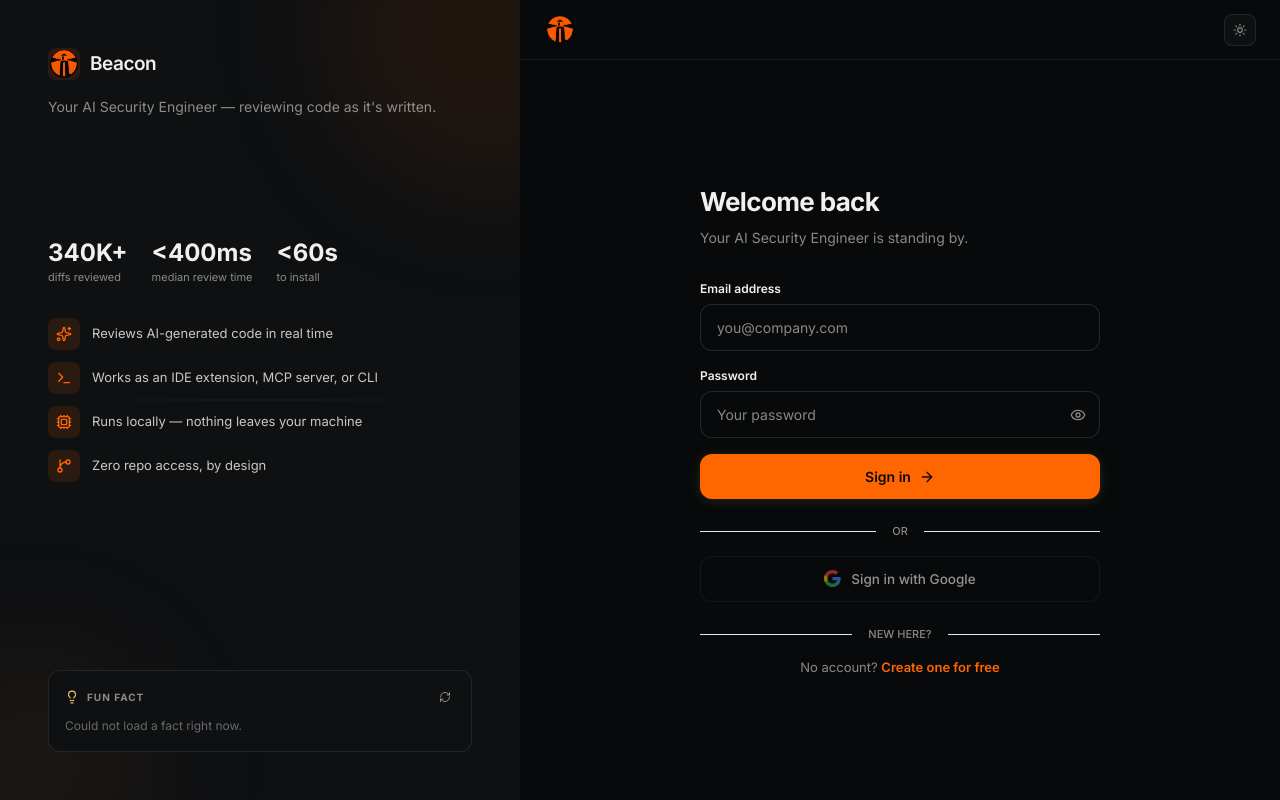
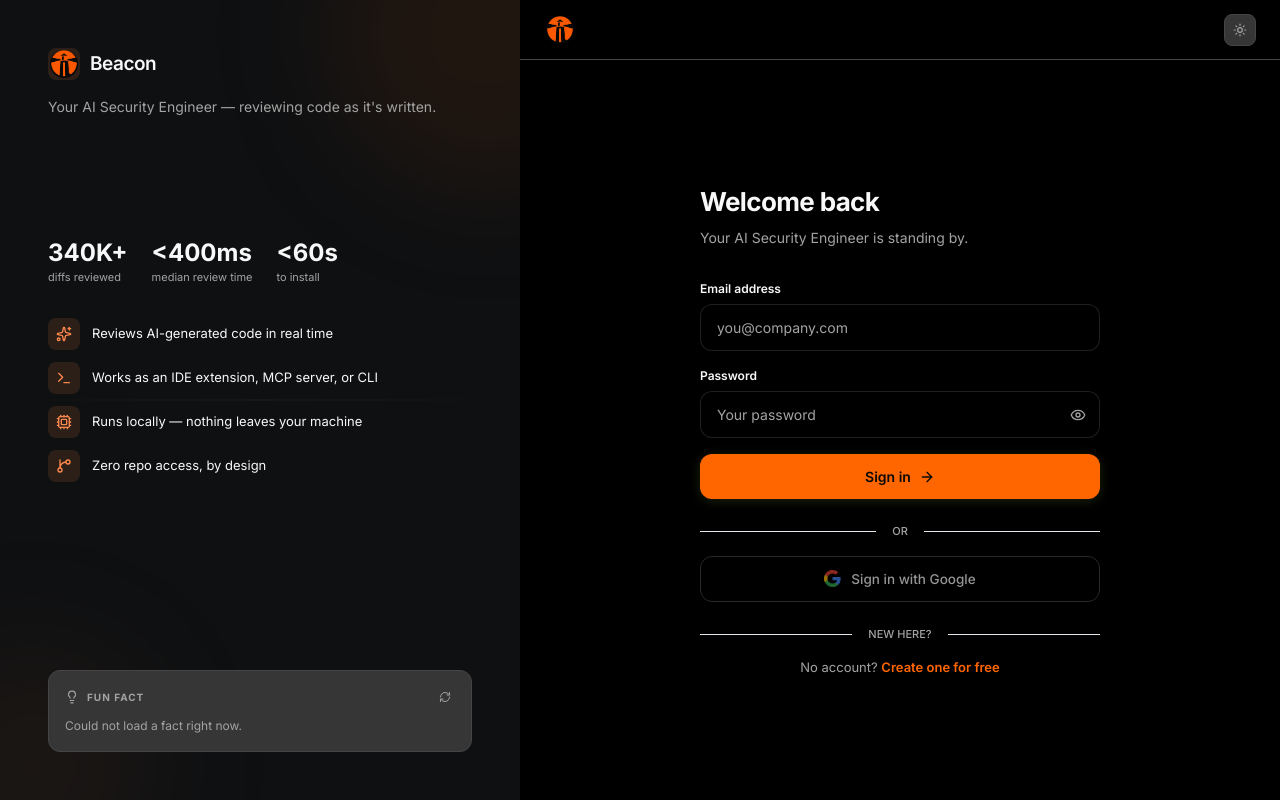
Before and after one commit to aryanpachori/Beacon, a Next.js app in the folder frontend/: page /login in a window 1280 px wide. Built offline with nearby package versions, Linux system fonts and the light colour scheme; no server answers.

Commit message:
color theme

```diff
--- a/frontend/src/app/(dashboard)/dependency-tracker/page.tsx
+++ b/frontend/src/app/(dashboard)/dependency-tracker/page.tsx
@@ -128,7 +128,7 @@
         ) : repos.length === 0 ? (
           <LockedCard label="repo monitoring" />
         ) : (
-          <div className="grid grid-cols-1 gap-3 sm:grid-cols-2 lg:grid-cols-3">
+          <div className="flex flex-col gap-3">
             {repos.map((repo) => (
               <RepoCard key={repo.id} repo={repo} />
             ))}
--- a/frontend/src/app/globals.css
+++ b/frontend/src/app/globals.css
@@ -3,89 +3,95 @@
 @tailwind utilities;
 
 /* ═══════════════════════════════════════════════════════
-   Beacon design tokens — Dark with orange accent
-   Matches the landing page: #08090a bg, #f2f0ed text,
-   #ff6600 accent. One cohesive brand across the platform.
+   Beacon design tokens — colorhunt.co/palette/363636dc2f2fff894cf8f8f8
+   Black background everywhere. #363636 cards. #F8F8F8 text.
+   #FF894C is the ONLY accent (CTAs, active nav, logo).
+   #DC2F2F is reserved exclusively for critical/danger severity.
    ═══════════════════════════════════════════════════════ */
 :root {
   color-scheme: dark;
 
-  --dl-blue:        #ff6600;
-  --dl-blue-light:  #ff8533;
-  --dl-blue-dark:   #e55c00;
-  --dl-blue-pale:   rgba(255, 102, 0, 0.12);
-  --dl-aurora:      #ff8533;
+  /* Single accent — CTAs, active nav, logo only. Never charts/icons/decoration. */
+  --dl-blue:        #ff894c;
+  --dl-blue-light:  #ffa06b;
+  --dl-blue-dark:   #e5713a;
+  --dl-blue-pale:   rgba(255, 137, 76, 0.12);
+  --dl-aurora:      #ff894c;
 
-  --dl-bg:      #08090a;
-  --dl-surface: #0e1012;
-  --dl-border:  rgba(255, 255, 255, 0.09);
-  --dl-muted:   rgba(242, 240, 237, 0.55);
-  --dl-text:    #f2f0ed;
-  --dl-navy:    #f2f0ed;
+  /* Strict grayscale surface system — black bg, one card tone */
+  --dl-bg:      #000000;
+  --dl-surface: #363636;
+  --dl-border:  #454545;
+  --dl-muted:   #a3a3a3;
+  --dl-text:    #f8f8f8;
+  --dl-navy:    #f8f8f8;
+  --dl-chip-bg: rgba(255, 255, 255, 0.06);
 
-  --dl-healthy:  #6fd39a;
-  --dl-watch:    #f0c060;
-  --dl-risk:     #f2965c;
-  --dl-critical: #f2705c;
-  --dl-danger:   #f2705c;
-  --dl-warning:  #f0c060;
-  --dl-success:  #6fd39a;
+  /* Severity — reserved exclusively for real finding/health status */
+  --dl-healthy:  #f8f8f8;
+  --dl-watch:    #a3a3a3;
+  --dl-risk:     #ff894c;
+  --dl-critical: #dc2f2f;
+  --dl-danger:   #dc2f2f;
+  --dl-warning:  #ff894c;
+  --dl-success:  #f8f8f8;
 
-  --dl-teal:        #ff6600;
-  --dl-page:        #08090a;
-  --dl-card:        #111315;
-  --dl-cream:       #0e1012;
-  --dl-nav:         #08090a;
-  --dl-forest:      rgba(242, 240, 237, 0.82);
-  --dl-hint:        rgba(242, 240, 237, 0.4);
-  --dl-sage:        rgba(242, 240, 237, 0.4);
+  --dl-teal:        #ff894c;
+  --dl-page:        #000000;
+  --dl-card:        #363636;
+  --dl-cream:       #363636;
+  --dl-nav:         #000000;
+  --dl-forest:      #f8f8f8;
+  --dl-hint:        #a3a3a3;
+  --dl-sage:        #a3a3a3;
   --dl-sage-light:  rgba(255, 255, 255, 0.06);
-  --dl-border-mid:  rgba(255, 255, 255, 0.09);
-  --dl-m-border:    rgba(255, 255, 255, 0.09);
-  --dl-m-text:      #f2f0ed;
-  --dl-m-muted:     rgba(242, 240, 237, 0.55);
-  --dl-m-healthy:   #6fd39a;
-  --dl-m-watch:     #f0c060;
-  --dl-m-risk:      #f2965c;
-  --dl-m-critical:  #f2705c;
-  --dl-chart-grid:  rgba(255, 255, 255, 0.05);
+  --dl-border-mid:  #454545;
+  --dl-m-border:    #454545;
+  --dl-m-text:      #f8f8f8;
+  --dl-m-muted:     #a3a3a3;
+  --dl-m-healthy:   #f8f8f8;
+  --dl-m-watch:     #a3a3a3;
+  --dl-m-risk:      #ff894c;
+  --dl-m-critical:  #dc2f2f;
+  --dl-chart-grid:  #262626;
 }
 
 /* Dark mode — identical to :root since the platform is now dark-first */
 .dark {
   color-scheme: dark;
-  --dl-bg:         #08090a;
-  --dl-surface:    #0e1012;
-  --dl-border:     rgba(255, 255, 255, 0.09);
-  --dl-muted:      rgba(242, 240, 237, 0.55);
-  --dl-text:       #f2f0ed;
-  --dl-chart-grid: rgba(255, 255, 255, 0.05);
-  --dl-navy:       #f2f0ed;
+  --dl-bg:         #000000;
+  --dl-surface:    #363636;
+  --dl-border:     #454545;
+  --dl-muted:      #a3a3a3;
+  --dl-text:       #f8f8f8;
+  --dl-chart-grid: #262626;
+  --dl-navy:       #f8f8f8;
+  --dl-chip-bg:    rgba(255, 255, 255, 0.06);
 
-  --dl-blue:       #ff6600;
-  --dl-blue-light: #ff8533;
-  --dl-blue-dark:  #e55c00;
-  --dl-blue-pale:  rgba(255, 102, 0, 0.12);
-  --dl-aurora:     #ff8533;
+  --dl-blue:       #ff894c;
+  --dl-blue-light: #ffa06b;
+  --dl-blue-dark:  #e5713a;
+  --dl-blue-pale:  rgba(255, 137, 76, 0.12);
+  --dl-aurora:     #ff894c;
 
-  --dl-page:       #08090a;
-  --dl-card:       #111315;
-  --dl-nav:        #08090a;
-  --dl-forest:     rgba(242, 240, 237, 0.82);
-  --dl-hint:       rgba(242, 240, 237, 0.4);
-  --dl-sage:       rgba(242, 240, 237, 0.4);
+  --dl-page:       #000000;
+  --dl-card:       #363636;
+  --dl-nav:        #000000;
+  --dl-forest:     #f8f8f8;
+  --dl-hint:       #a3a3a3;
+  --dl-sage:       #a3a3a3;
   --dl-sage-light: rgba(255, 255, 255, 0.06);
-  --dl-border-mid: rgba(255, 255, 255, 0.09);
-  --dl-m-border:   rgba(255, 255, 255, 0.09);
-  --dl-m-text:     #f2f0ed;
-  --dl-m-muted:    rgba(242, 240, 237, 0.55);
-  --dl-cream:      #0e1012;
-  --dl-teal:       #ff6600;
+  --dl-border-mid: #454545;
+  --dl-m-border:   #454545;
+  --dl-m-text:     #f8f8f8;
+  --dl-m-muted:    #a3a3a3;
+  --dl-cream:      #363636;
+  --dl-teal:       #ff894c;
 
-  --dl-healthy:  #6fd39a;
-  --dl-watch:    #f0c060;
-  --dl-risk:     #f2965c;
-  --dl-critical: #f2705c;
+  --dl-healthy:  #f8f8f8;
+  --dl-watch:    #a3a3a3;
+  --dl-risk:     #ff894c;
+  --dl-critical: #dc2f2f;
 }
 
 /* Site shell — inherits :root dark tokens, no overrides needed */
@@ -176,49 +182,36 @@
 
   /* ── Cards ── */
   .dash-card {
-    background: var(--dl-bg);
+    background: var(--dl-surface);
     border: 1px solid var(--dl-border);
-    border-radius: 13px;
-    padding: 15px;
-    transition: box-shadow 0.25s ease, border-color 0.25s ease, transform 0.25s ease;
+    border-radius: 12px;
+    padding: 16px;
+    transition: box-shadow 0.2s ease, border-color 0.2s ease;
   }
   .dash-card:hover {
-    box-shadow: 0 12px 32px rgba(0,0,0,0.3), 0 0 0 1px rgba(255,102,0,0.12);
-    border-color: rgba(255,102,0,0.28);
-    transform: translateY(-1px);
+    border-color: #333338;
   }
 
   .dl-card {
-    @apply rounded-[13px] border border-dl-border bg-dl-bg p-4;
-    transition: box-shadow 0.25s ease, border-color 0.25s ease, transform 0.25s ease;
+    @apply rounded-xl border border-dl-border bg-dl-surface p-4;
+    transition: box-shadow 0.2s ease, border-color 0.2s ease;
   }
   .dl-card:hover {
-    box-shadow: 0 12px 32px rgba(0,0,0,0.3), 0 0 0 1px rgba(255,102,0,0.12);
-    border-color: rgba(255,102,0,0.28);
-    transform: translateY(-1px);
+    border-color: #333338;
   }
 
   /* Insight / stat card */
   .insight-card {
-    background: var(--dl-bg);
+    background: var(--dl-surface);
     border: 1px solid var(--dl-border);
     border-radius: 12px;
-    padding: 15px 16px;
-    transition: box-shadow 0.2s ease, border-color 0.2s ease, transform 0.2s ease;
+    padding: 16px;
+    transition: box-shadow 0.2s ease, border-color 0.2s ease;
     position: relative;
     overflow: hidden;
   }
-  .insight-card::before {
-    content: '';
-    position: absolute;
-    inset: 0;
-    background: linear-gradient(135deg, rgba(255,102,0,0.04) 0%, transparent 60%);
-    pointer-events: none;
-  }
   .insight-card:hover {
-    box-shadow: 0 8px 30px rgba(255,102,0,0.12), 0 2px 8px rgba(0,0,0,0.15);
-    border-color: rgba(255,102,0,0.35);
-    transform: translateY(-1px);
+    border-color: #333338;
   }
 
   /* ── Buttons ──
@@ -330,24 +323,24 @@
     white-space: nowrap;
   }
   .tier-chip-healthy {
-    background: rgba(111,211,154,0.1);
-    color: #6fd39a;
-    border: 1px solid rgba(111,211,154,0.25);
+    background: rgba(255,255,255,0.06);
+    color: #f8f8f8;
+    border: 1px solid rgba(255,255,255,0.14);
   }
   .tier-chip-watch {
-    background: rgba(240,192,96,0.1);
-    color: #f0c060;
-    border: 1px solid rgba(240,192,96,0.25);
+    background: rgba(255,255,255,0.05);
+    color: #a3a3a3;
+    border: 1px solid rgba(255,255,255,0.1);
   }
   .tier-chip-risk {
-    background: rgba(242,150,92,0.1);
-    color: #f2965c;
-    border: 1px solid rgba(242,150,92,0.25);
+    background: rgba(255,137,76,0.1);
+    color: #ff894c;
+    border: 1px solid rgba(255,137,76,0.25);
   }
   .tier-chip-critical {
-    background: rgba(242,112,92,0.1);
-    color: #f2705c;
-    border: 1px solid rgba(242,112,92,0.25);
+    background: rgba(220,47,47,0.12);
+    color: #dc2f2f;
+    border: 1px solid rgba(220,47,47,0.3);
   }
 
   /* ── Progress bars ── */
@@ -374,15 +367,15 @@
   }
 
   .dash-panel {
-    @apply overflow-hidden rounded-xl border border-dl-border bg-dl-bg shadow-sm;
+    @apply overflow-hidden rounded-xl border border-dl-border bg-dl-surface shadow-sm;
   }
 
   .dash-stat-card {
-    @apply rounded-xl border border-dl-border bg-dl-bg p-3 transition-shadow hover:shadow-md;
+    @apply rounded-xl border border-dl-border bg-dl-surface p-3 transition-colors hover:border-[#333338];
   }
 
   .chart-tooltip {
-    @apply rounded-xl border border-dl-border bg-dl-bg px-3 py-2 shadow-xl;
+    @apply rounded-xl border border-dl-border bg-dl-surface px-3 py-2 shadow-xl;
   }
 
   /* ── Typography helpers ── */
--- /dev/null
+++ b/frontend/src/components/dashboard/AgentActivityHeatmap.tsx
@@ -0,0 +1,41 @@
+'use client'
+
+import Link from 'next/link'
+import { ArrowRight } from 'lucide-react'
+
+const WEEKS = 14
+const DAYS = 7
+
+export function AgentActivityHeatmap() {
+  return (
+    <div className="dl-card">
+      <div className="mb-3 flex items-center justify-between">
+        <div>
+          <h3 className="card-heading">Agent Activity</h3>
+          <p className="mt-0.5 text-[11px] text-dl-muted">CLI, MCP, and IDE scans over the last 14 weeks</p>
+        </div>
+        <Link href="/agent-activity" className="flex items-center gap-1 text-[11px] font-medium text-dl-blue hover:underline">
+          Connect <ArrowRight className="h-3 w-3" />
+        </Link>
+      </div>
+
+      <div className="flex gap-[3px] overflow-x-auto pb-1">
+        {Array.from({ length: WEEKS }).map((_, w) => (
+          <div key={w} className="flex flex-col gap-[3px]">
+            {Array.from({ length: DAYS }).map((_, d) => (
+              <div
+                key={d}
+                className="h-[11px] w-[11px] rounded-[2px] bg-dl-surface"
+                title="No activity yet"
+              />
+            ))}
+          </div>
+        ))}
+      </div>
+
+      <p className="mt-3 text-[11px] text-dl-muted">
+        No agent activity yet — connect the CLI, MCP, or IDE extension to start filling this in.
+      </p>
+    </div>
+  )
+}
--- a/frontend/src/components/dashboard/InsightsDashboard.tsx
+++ b/frontend/src/components/dashboard/InsightsDashboard.tsx
@@ -85,7 +85,7 @@
 /* Single accent (brand orange) reserved for genuine severity signal;
    everything else reads as neutral gray, per "keep it monotonous" direction. */
 const TIER_COLOR: Record<string, string> = {
-  critical: "#ff6600",
+  critical: "#8a8d99",
   at_risk: "#8a8d99",
   "at-risk": "#8a8d99",
   watch: "#a3a6b0",
@@ -309,8 +309,8 @@
       label: "Needs attention",
       value: critical + atRisk,
       icon: AlertTriangle,
-      color: critical > 0 ? "var(--dl-blue)" : "var(--dl-muted)",
-      bg: critical > 0 ? "var(--dl-blue-pale)" : "var(--dl-surface)",
+      color: critical > 0 ? "var(--dl-navy)" : "var(--dl-muted)",
+      bg: "var(--dl-surface)",
       suffix: "",
     },
     {
@@ -403,7 +403,7 @@
           title="Alert Activity"
           subtitle="Daily alerts fired over the past 14 days"
           badge={
-            <span className="rounded-full bg-red-500/10 px-2.5 py-1 text-[10px] font-bold text-red-500">
+            <span className="rounded-full bg-dl-surface px-2.5 py-1 text-[10px] font-bold text-dl-muted">
               14 days
             </span>
           }
@@ -418,8 +418,8 @@
               >
                 <defs>
                   <linearGradient id="alertGrad" x1="0" y1="0" x2="0" y2="1">
-                    <stop offset="0%" stopColor="#dc2626" stopOpacity={0.15} />
-                    <stop offset="100%" stopColor="#dc2626" stopOpacity={0} />
+                    <stop offset="0%" stopColor="#8a8d99" stopOpacity={0.15} />
+                    <stop offset="100%" stopColor="#8a8d99" stopOpacity={0} />
                   </linearGradient>
                 </defs>
                 <CartesianGrid
@@ -441,13 +441,13 @@
                 <Area
                   type="monotone"
                   dataKey="count"
-                  stroke="#dc2626"
+                  stroke="#8a8d99"
                   strokeWidth={2}
                   fill="url(#alertGrad)"
                   dot={false}
                   activeDot={{
                     r: 4,
-                    fill: "#dc2626",
+                    fill: "#8a8d99",
                     strokeWidth: 2,
                     stroke: "var(--dl-bg)",
                   }}
@@ -485,18 +485,7 @@
                   allowDecimals={false}
                 />
                 <Tooltip content={<ChartTooltip />} cursor={{ fill: "var(--dl-blue-pale)", fillOpacity: 0.5 }} />
-                <Bar dataKey="count" radius={[4, 4, 0, 0]}>
-                  {analytics?.spsHistogram.map((entry, i) => {
-                    const colors = [
-                      "#dc2626",
-                      "#ea580c",
-                      "#ca8a04",
-                      "#ff6600",
-                      "#16a34a",
-                    ];
-                    return <Cell key={i} fill={colors[i]} fillOpacity={0.85} />;
-                  })}
-                </Bar>
+                <Bar dataKey="count" radius={[4, 4, 0, 0]} fill="#8a8d99" fillOpacity={0.85} />
               </BarChart>
             </ResponsiveContainer>
           )}
@@ -527,8 +516,8 @@
                 />
                 <Radar
                   dataKey="avg"
-                  stroke="var(--dl-blue)"
-                  fill="var(--dl-blue)"
+                  stroke="var(--dl-muted)"
+                  fill="var(--dl-muted)"
                   fillOpacity={0.15}
                   strokeWidth={2}
                 />
@@ -602,10 +591,10 @@
                   const pct = total > 0 ? Math.round((count / total) * 100) : 0;
                   const colors: Record<string, { text: string; bar: string }> =
                     {
-                      tier_change: { text: "#dc2626", bar: "#dc2626" },
-                      threshold: { text: "#ea580c", bar: "#ea580c" },
-                      recovery: { text: "#16a34a", bar: "#16a34a" },
-                      supply_chain: { text: "#ca8a04", bar: "#ca8a04" },
+                      tier_change: { text: "#4a4d55", bar: "#4a4d55" },
+                      threshold: { text: "#71747f", bar: "#71747f" },
+                      recovery: { text: "#9a9da8", bar: "#9a9da8" },
+                      supply_chain: { text: "#c2c4cb", bar: "#c2c4cb" },
                     };
                   const c = colors[type] ?? {
                     text: "var(--dl-muted)",
--- a/frontend/src/components/layout/DashboardShell.tsx
+++ b/frontend/src/components/layout/DashboardShell.tsx
@@ -26,7 +26,7 @@
   }
 
   return (
-    <div className="flex min-h-screen bg-dl-surface">
+    <div className="flex min-h-screen bg-dl-bg">
       {sidebarOpen && (
         <button
           type="button"
--- a/frontend/src/components/repos/RepoCard.tsx
+++ b/frontend/src/components/repos/RepoCard.tsx
@@ -31,26 +31,26 @@
 > = {
   healthy: {
     label: 'Healthy',
-    color: '#16a34a',
-    bg: 'rgba(22,163,74,0.15)',
+    color: '#c2c4cb',
+    bg: 'var(--dl-surface)',
     barClass: 'tier-bar-fill-healthy',
   },
   watch: {
     label: 'Watch',
-    color: '#ca8a04',
-    bg: 'rgba(202,138,4,0.15)',
+    color: '#a3a6b0',
+    bg: 'var(--dl-surface)',
     barClass: 'tier-bar-fill-watch',
   },
   'at-risk': {
     label: 'At risk',
-    color: '#ea580c',
-    bg: 'rgba(234,88,12,0.15)',
+    color: '#71747f',
+    bg: 'var(--dl-surface)',
     barClass: 'tier-bar-fill-at-risk',
   },
   critical: {
     label: 'Critical',
-    color: '#dc2626',
-    bg: 'rgba(220,38,38,0.15)',
+    color: '#4a4d55',
+    bg: 'var(--dl-surface)',
     barClass: 'tier-bar-fill-critical',
   },
 }
```
Also changed, not shown: frontend/src/app/(dashboard)/agent-activity/page.tsx (+31 -17 lines), frontend/src/app/(dashboard)/dashboard/page.tsx (+24 -30 lines), frontend/src/components/layout/NavSidebar.tsx (+6 -15 lines), frontend/src/components/packages/PackageCard.tsx (+6 -12 lines), frontend/src/components/packages/PackageListRow.tsx (+6 -12 lines).
